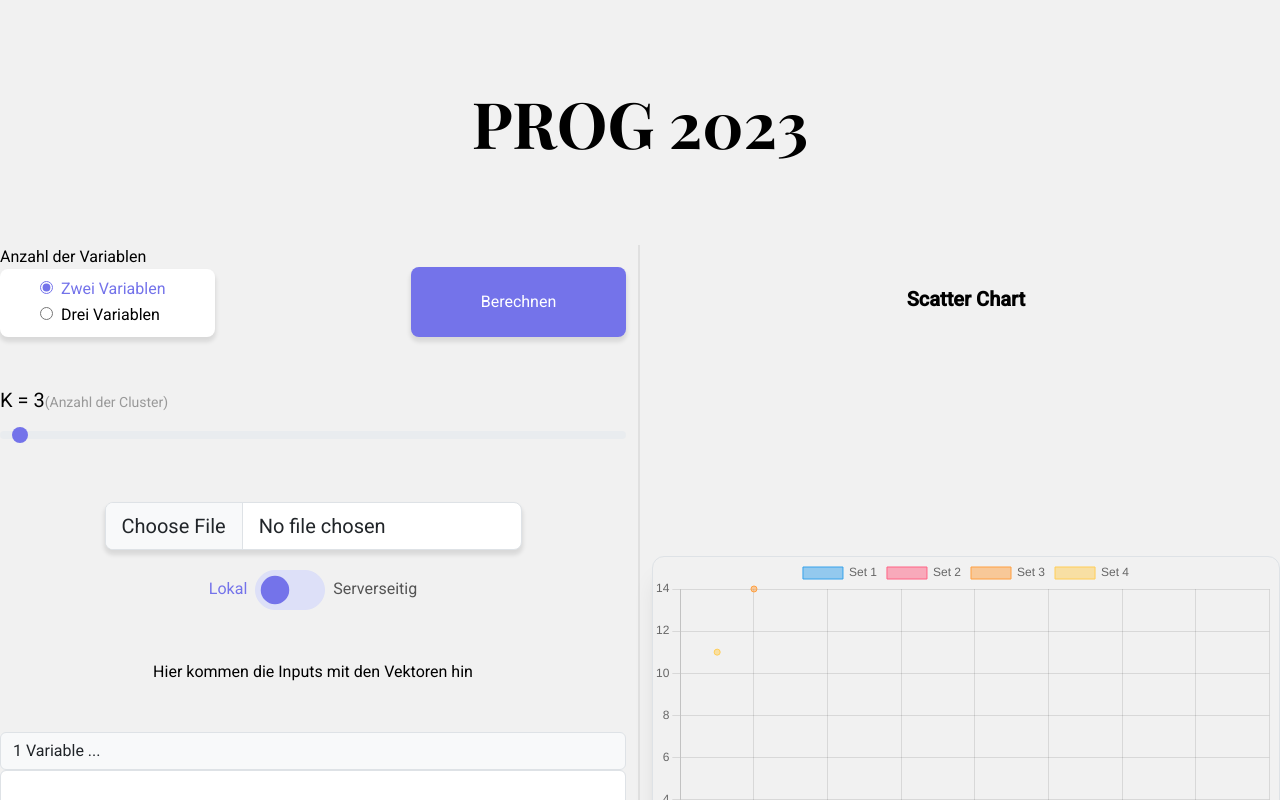
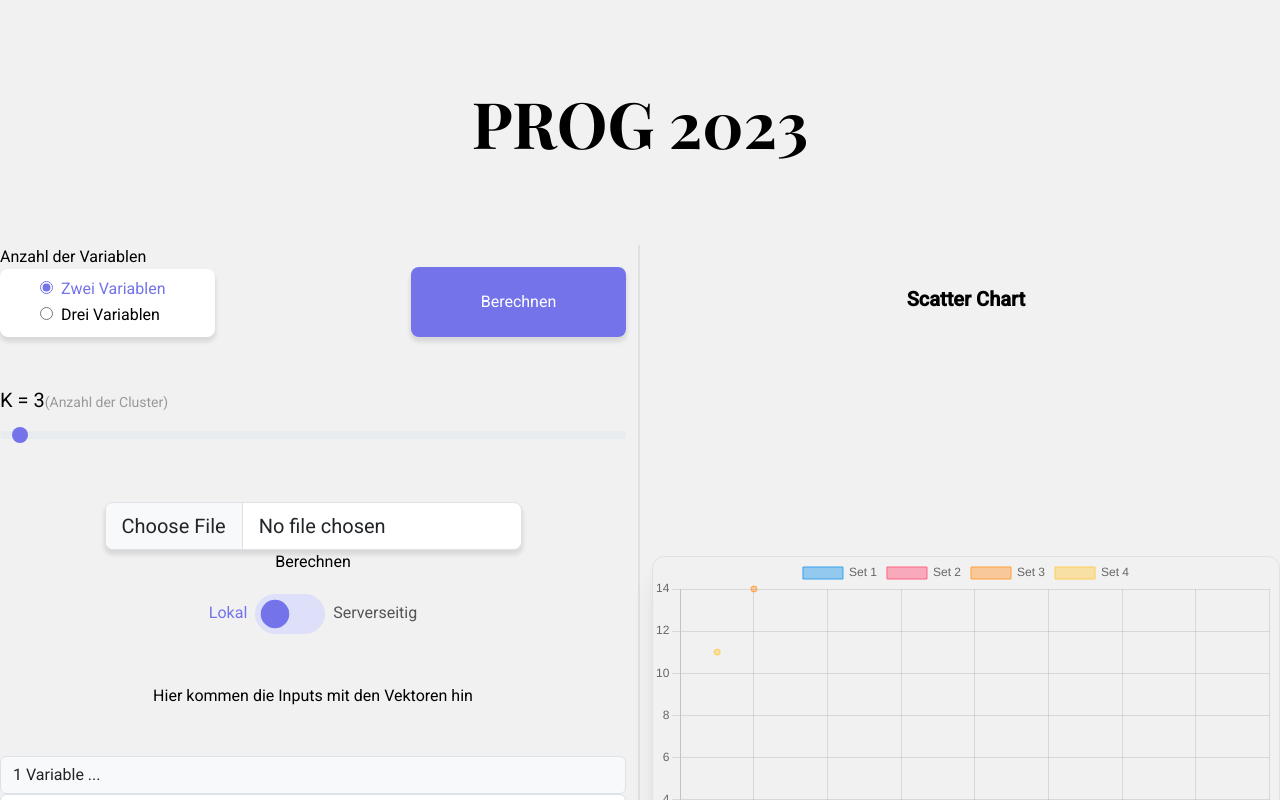
Before and after one commit to felixkru/PP2023, a Next.js app in the folder pp-2023/: page / in a window 1280 px wide. Shown: the top 800 px of the page. Built offline with nearby package versions, Linux system fonts and the light colour scheme; a web font is replaced by a local one.

Commit message:
added excel file reader

```diff
--- a/pp-2023/src/app/components/ExcelFileReader.js
+++ /dev/null
@@ -1,66 +0,0 @@
-// Importiere React und die useState-Hook-Funktion aus dem 'react'-Modul
-// sowie die XLSX-Bibliothek für die Verarbeitung von Excel-Dateien.
-import React, { useState } from 'react';
-import * as XLSX from 'xlsx';
-
-// Definiere die React-Komponente 'ExcelFileReader'.
-function ExcelFileReader() {
-    // Verwende den 'useState'-Hook, um den Zustand für die Excel-Daten zu initialisieren.
-    // 'excelData' wird verwendet, um die Daten aus der Excel-Datei zu speichern.
-    // 'setExcelData' ist eine Funktion, mit der der Zustand aktualisiert wird.
-    const [excelData, setExcelData] = useState(null);
-
-    // Diese Funktion wird aufgerufen, wenn der Benutzer eine Datei auswählt.
-    const handleFileUpload = async (e) => {
-        // 'e.target.files[0]' gibt die ausgewählte Datei zurück.
-        const file = e.target.files[0];
-        if (file) {
-            // Erstelle einen FileReader, um die Datei zu lesen.
-            const reader = new FileReader();
-
-            // Definiere eine Funktion, die aufgerufen wird, wenn die Datei erfolgreich gelesen wurde.
-            reader.onload = async (e) => {
-                // Konvertiere die gelesenen Daten in ein Uint8Array.
-                const data = new Uint8Array(e.target.result);
-
-                // Verwende die 'XLSX.read'-Funktion aus der XLSX-Bibliothek,
-                // um das Excel-Workbook aus den Daten zu erstellen.
-                const workbook = XLSX.read(data, { type: 'array' });
-
-                // Gehe davon aus, dass die erste Tabelle im Workbook gelesen wird.
-                const sheetName = workbook.SheetNames[0];
-
-                // Rufe das Arbeitsblatt (Worksheet) mit dem gegebenen Namen ab.
-                const worksheet = workbook.Sheets[sheetName];
-
-                // Verwende 'XLSX.utils.sheet_to_json', um das Arbeitsblatt in ein JSON-Objekt zu konvertieren.
-                // Das 'header: 1'-Option bedeutet, dass die erste Zeile als Kopfzeile verwendet wird.
-                const jsonData = XLSX.utils.sheet_to_json(worksheet, { header: 1 });
-
-                // Aktualisiere den Zustand 'excelData' mit den gelesenen Daten.
-                setExcelData(jsonData);
-
-                // Gib den Inhalt des Arrays in der Konsole aus.
-                console.log(jsonData);
-            };
-
-            // Starte den Lesevorgang der Datei als ArrayBuffer.
-            reader.readAsArrayBuffer(file);
-        }
-    };
-
-    // Die 'ExcelFileReader'-Komponente gibt ein Eingabefeld für die Dateiauswahl zurück.
-    return (
-        <div className='file-input'>
-            <input
-                className="card-style form-control form-control-lg"
-                type="file"
-                id="formFile"
-                onChange={handleFileUpload} // Füge den 'onChange'-Handler hinzu, um die Dateiauswahl zu verarbeiten.
-            />
-        </div>
-    );
-}
-
-// Exportiere die 'ExcelFileReader'-Komponente, damit sie in anderen Modulen verwendet werden kann.
-export default ExcelFileReader;
--- /dev/null
+++ b/pp-2023/src/app/components/ExcelFileUploader.js
@@ -0,0 +1,46 @@
+import React, { useState } from 'react';
+import * as XLSX from 'xlsx';
+
+const ExcelFileUploader = () => {
+    const [excelData, setExcelData] = useState(null);
+    const [file, setFile] = useState(null);
+
+    const handleFileUpload = (e) => {
+        const selectedFile = e.target.files[0];
+        setFile(selectedFile);
+    };
+
+    const handleCalculate = () => {
+        if (file) {
+            const reader = new FileReader();
+            reader.onload = (e) => {
+                const data = new Uint8Array(e.target.result);
+                const workbook = XLSX.read(data, { type: 'array' });
+                const sheetName = workbook.SheetNames[0];
+                const sheet = workbook.Sheets[sheetName];
+                const excelData = XLSX.utils.sheet_to_json(sheet, { header: 1 });
+                setExcelData(excelData);
+                console.log(excelData);
+                // Hier kannst du deine Berechnungen mit den Daten durchführen
+            };
+            reader.readAsArrayBuffer(file);
+        }
+    };
+
+    return (
+        <div>
+            <div className='file-input'>
+                <input
+                    className="card-style form-control form-control-lg"
+                    type="file"
+                    id="formFile"
+                    accept=".xlsx"
+                    onChange={handleFileUpload}
+                />
+            </div>
+            <button onClick={handleCalculate}>Berechnen</button>
+        </div>
+    );
+};
+
+export default ExcelFileUploader;
--- a/pp-2023/src/app/kmeans/calculateButton.js
+++ b/pp-2023/src/app/kmeans/calculateButton.js
@@ -2,6 +2,7 @@
 import {UseInputKPoints} from './input-k-points';
 import {kMeansAlgorithm} from '../utils/kmeans';
 import {HandleDynamicGeneratedInputFields} from './create-save-manuel-input';
+import ExcelFileUploader from '../components/ExcelFileUploader';
 
 export function HandleCalculateButtonClick() {
 
@@ -14,10 +15,12 @@ export function HandleCalculateButtonClick() {
     const handleClick = () => {
         const kPoints = validateKPoints(numberOfClusters);
         const result = kMeansAlgorithm(dataSet, kPoints);
+
         console.log(result); // Testet Funktion von KMeans
         console.log(inputDataArray); // Testet Funktion der manuellen Eingabe
         console.log(numberOfClusters); // Testet Funktion der K-Eingabe
         return result;
+
     }
 
     /*
--- a/pp-2023/src/app/page.js
+++ b/pp-2023/src/app/page.js
@@ -1,5 +1,5 @@
 'use client'
-import {useState} from 'react'
+import {useRef, useState} from 'react'
 import {SwitchVariables} from './kmeans/switch-variables';
 import {InputKPoints} from './kmeans/input-k-points';
 import {CalculateButton} from './kmeans/calculateButton';
@@ -9,7 +9,7 @@ import {HandeleSwitchVariablesProvider} from './kmeans/switch-variables';
 import {HandleDynamicGeneratedInputFieldsProvider} from './kmeans/create-save-manuel-input';
 import ScatterChart from './kmeans/scatter-chart';
 import './globals.css'
-import ExcelFileReader from './components/ExcelFileReader';
+import ExcelFileUploader from './components/ExcelFileUploader';
 
 export default function Home() {
 
@@ -38,7 +38,9 @@ export default function Home() {
                                 <InputKPoints/>
                                 <section
                                     className='d-flex flex-column flex-xxl-row row-gap-3 justify-content-between align-items-center mb-5'>
-                                    <ExcelFileReader />
+                                    <div>
+                                        <ExcelFileUploader />
+                                    </div>
                                     <div className='toggle-switch d-flex align-items-center'>
                                     <span
                                         className={'computingOptions ' + (!isChecked ? "active-element" : null)}>Lokal</span>
```
Also changed, not shown: 1 other file (tests, documents, lock files or other folders).
